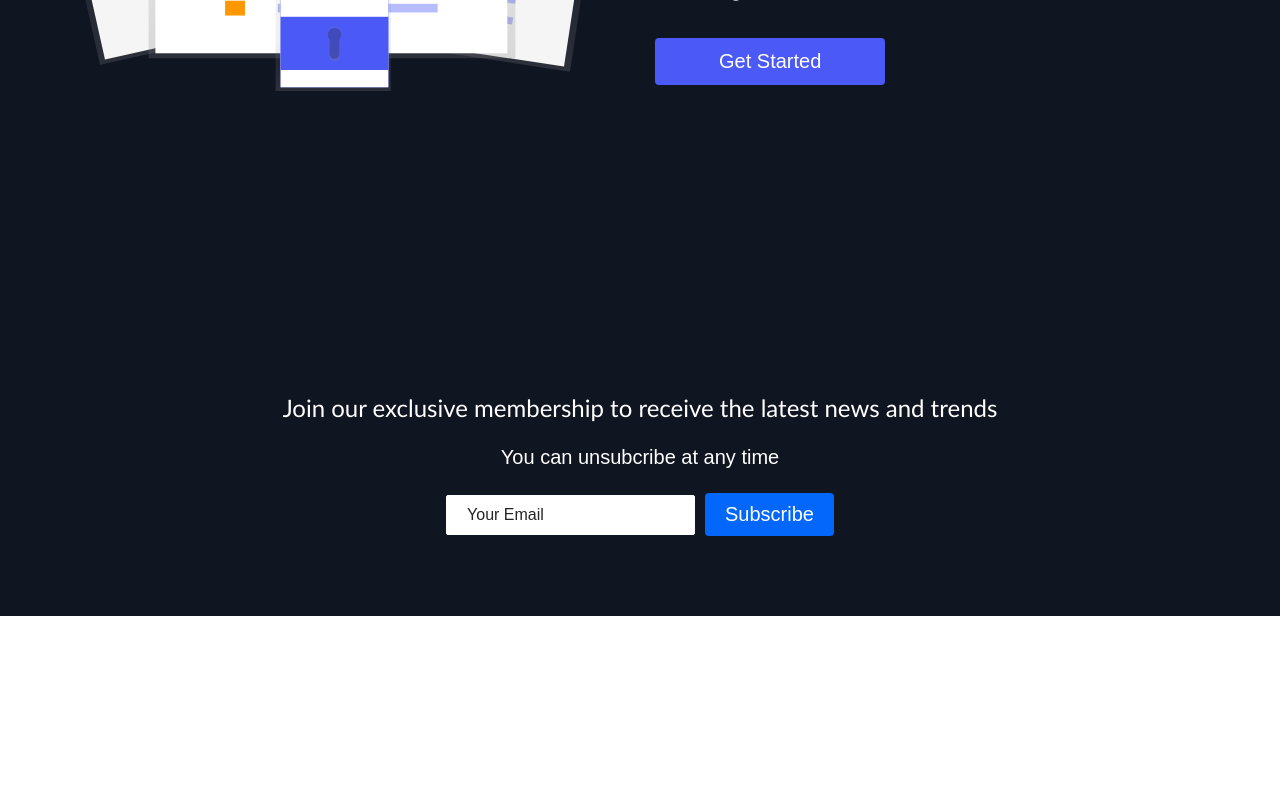
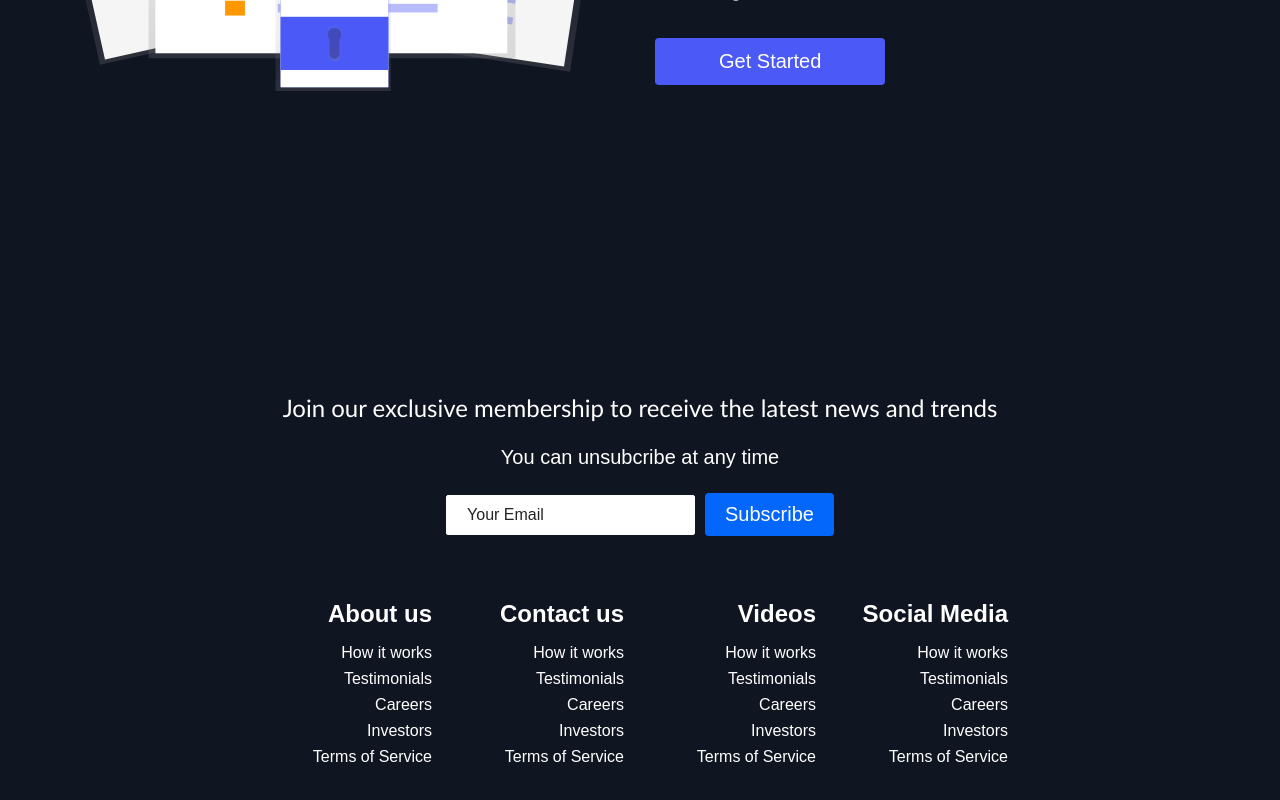
Before and after one commit to hvoyka/react-ultra, a React (Create React App) app: page / in a window 1280 px wide. Shown: the part 2840-3640 px from the top of the page. Before the commit the page ends 3456 px from the top, so only its background shows below. Built offline with nearby package versions, Linux system fonts and the light colour scheme; the HTML template or start-up script is replaced by a standard one.

Commit message:
add links to Footer

```diff
--- a/src/components/Footer/Footer.elements.js
+++ b/src/components/Footer/Footer.elements.js
@@ -1,4 +1,5 @@
 import styled from 'styled-components';
+import {Link} from 'react-router-dom';
 
 export const FooterContainer = styled.div`
   background-color: #101522;
@@ -58,3 +59,52 @@
     margin: 0 0 16px 0;
   }
 `;
+
+export const FooterLinksContainer = styled.div`
+  width: 100%;
+  max-width: 1000px;
+  display: flex;
+  justify-content: center;
+
+  @media screen and (max-width: 820px) {
+    padding-top: 32px;
+  }
+`;
+
+export const FooterLinksWrapper = styled.div`
+  display: flex;
+
+  @media screen and (max-width: 820px) {
+    flex-direction: column;
+  }
+`;
+
+export const FooterLinkItems = styled.div`
+  display: flex;
+  flex-direction:column;
+  align-items: flex-end;
+  margin: 16px;
+  text-align: left;
+  width: 160px;
+  box-sizing:border-box;
+  color: #fff;
+  @media screen and (max-width: 420px) {
+    margin: 0;
+    padding: 10px;
+    width: 100%;
+  }
+`;
+
+export const FooterLinkTitle = styled.h2`
+ margin-bottom: 16px;
+`;
+
+export const FooterLink = styled(Link)`
+  color: #fff;
+  text-decoration: none;
+  margin-bottom: 0.5rem;
+  &:hover{
+    color: #0467fb;
+    transition: 0.3s ease-out;
+  }
+`;
--- a/src/components/Footer/Footer.js
+++ b/src/components/Footer/Footer.js
@@ -1,6 +1,17 @@
 import React from 'react';
 import { Button } from '../../globalStyles';
-import { FooterContainer, FooterSubscription, FooterSubHeading, FooterSubText, Form, FormInput } from './Footer.elements';
+import { FooterContainer,
+  FooterSubscription,
+  FooterSubHeading,
+  FooterSubText,
+  Form,
+  FormInput,
+  FooterLinksContainer,
+  FooterLinksWrapper,
+  FooterLinkItems,
+  FooterLinkTitle,
+  FooterLink
+} from './Footer.elements';
 
 const Footer = () => {
   return (
@@ -15,6 +26,42 @@
           <Button fontBig>Subscribe</Button>
         </Form>
       </FooterSubscription>
+      <FooterLinksContainer>
+        <FooterLinksWrapper>
+          <FooterLinkItems>
+            <FooterLinkTitle>About us</FooterLinkTitle>
+            <FooterLink to='/sign-up'>How it works</FooterLink>
+            <FooterLink to='/'>Testimonials</FooterLink>
+            <FooterLink to='/'>Careers</FooterLink>
+            <FooterLink to='/'>Investors</FooterLink>
+            <FooterLink to='/'>Terms of Service</FooterLink>
+          </FooterLinkItems>
+          <FooterLinkItems>
+            <FooterLinkTitle>Contact us</FooterLinkTitle>
+            <FooterLink to='/sign-up'>How it works</FooterLink>
+            <FooterLink to='/'>Testimonials</FooterLink>
+            <FooterLink to='/'>Careers</FooterLink>
+            <FooterLink to='/'>Investors</FooterLink>
+            <FooterLink to='/'>Terms of Service</FooterLink>
+          </FooterLinkItems>
+          <FooterLinkItems>
+            <FooterLinkTitle>Videos</FooterLinkTitle>
+            <FooterLink to='/sign-up'>How it works</FooterLink>
+            <FooterLink to='/'>Testimonials</FooterLink>
+            <FooterLink to='/'>Careers</FooterLink>
+            <FooterLink to='/'>Investors</FooterLink>
+            <FooterLink to='/'>Terms of Service</FooterLink>
+          </FooterLinkItems>
+          <FooterLinkItems>
+            <FooterLinkTitle>Social Media</FooterLinkTitle>
+            <FooterLink to='/sign-up'>How it works</FooterLink>
+            <FooterLink to='/'>Testimonials</FooterLink>
+            <FooterLink to='/'>Careers</FooterLink>
+            <FooterLink to='/'>Investors</FooterLink>
+            <FooterLink to='/'>Terms of Service</FooterLink>
+          </FooterLinkItems>
+        </FooterLinksWrapper>
+      </FooterLinksContainer>
     </FooterContainer>
   )
 }
```
